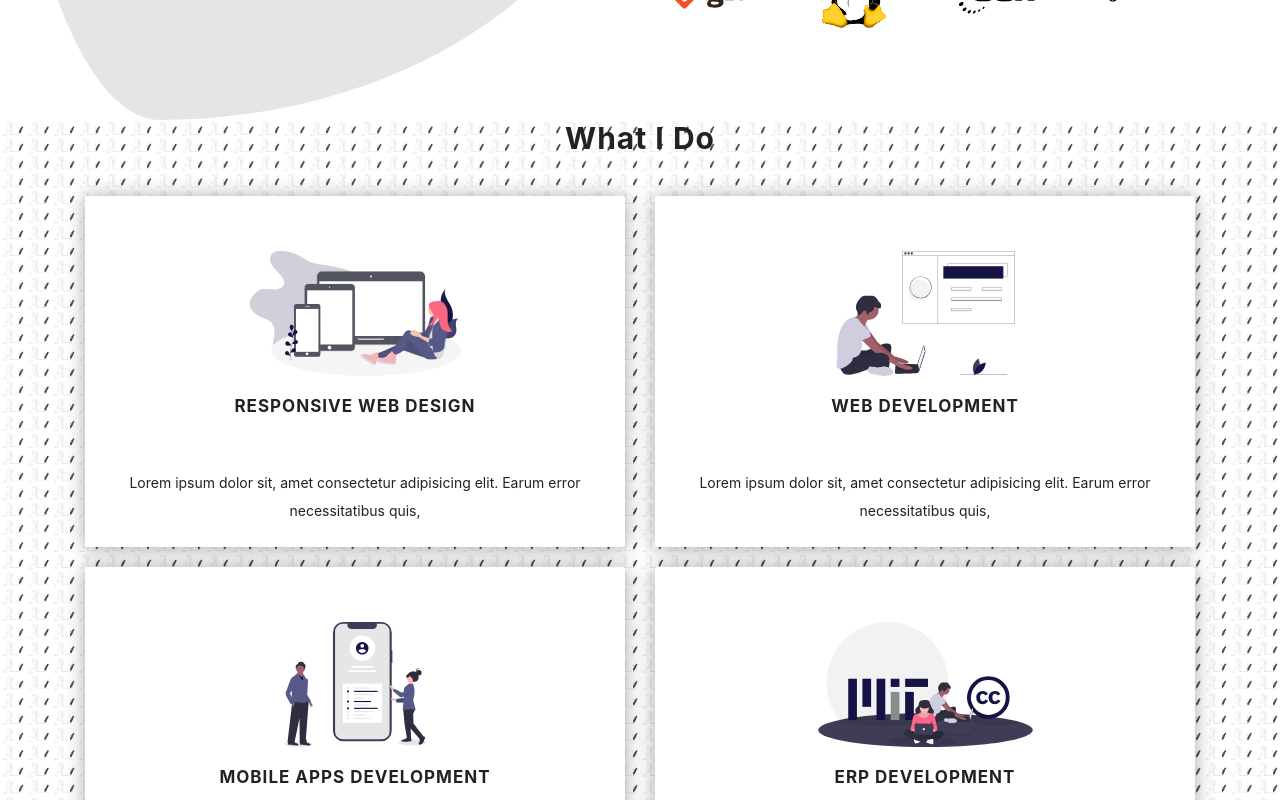
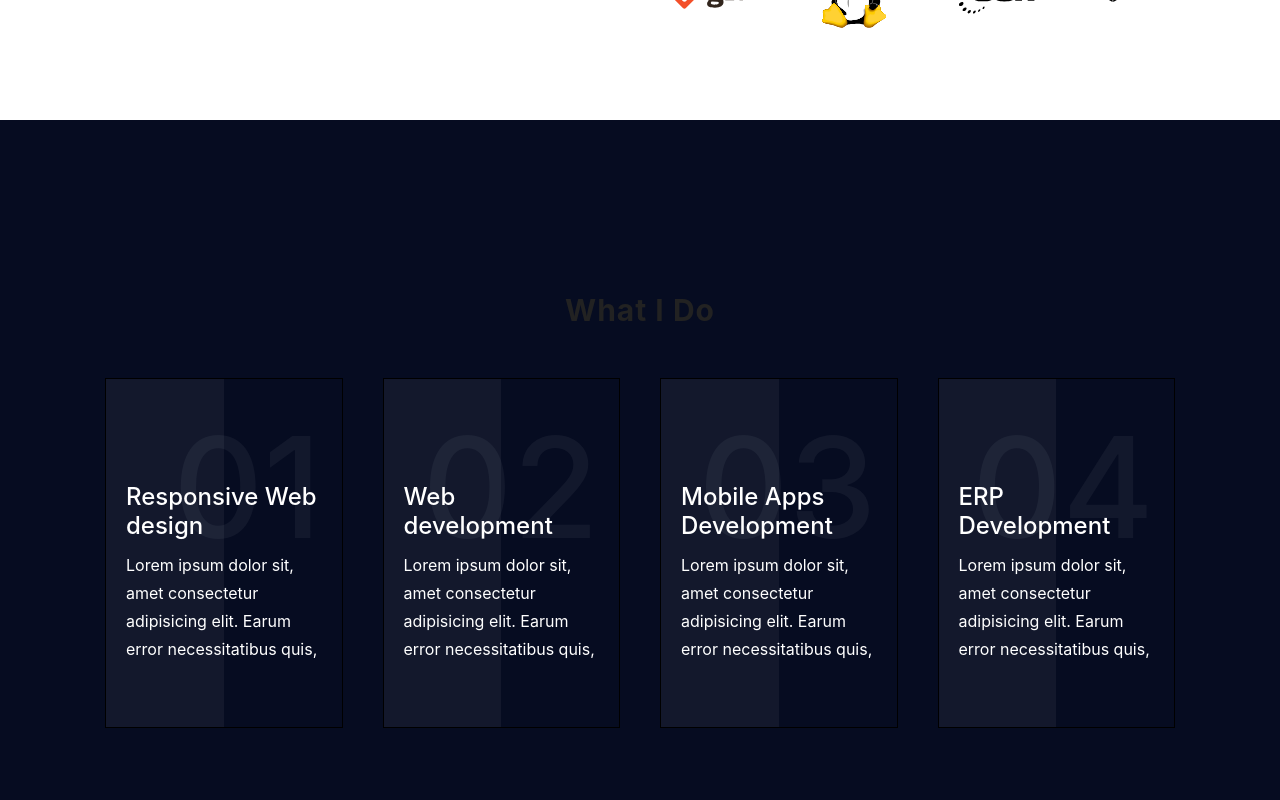
Before and after one commit to The-macharia/react-portfolio, a React (Create React App) app: page / in a window 1280 px wide. Shown: the part 1480-2280 px from the top of the page. Built offline with nearby package versions, Linux system fonts and the light colour scheme.

Commit message:
too late to remember changes

```diff
--- a/src/App.js
+++ b/src/App.js
@@ -146,7 +146,7 @@ class App extends Component {
               scroll-behavior: smooth;
             }
             #services {
-              background-size: 2%;
+
             }
             section,
             header {
@@ -160,16 +160,6 @@ class App extends Component {
             #about {
               position: relative;
 
-              &::before {
-                content: "";
-                height: 100%;
-                width: 50%;
-                border-radius: 83% 17% 75% 25% / 35% 55% 45% 65%;
-                background-color: rgba(0, 0, 0, 0.1);
-                position: absolute;
-                top: 0;
-                left: 0;
-              }
             }
             h1 {
               font-weight: bold;
@@ -246,13 +236,13 @@ class App extends Component {
               }
               #about {
                 text-align: center;
-                &::before {
+                ${"" /* &::before {
                   border-radius: 0% 100% 0% 100% / 60% 0% 100% 40%;
                   bottom: 0;
                   left: 0;
                   width: 100%;
                   height: 50%;
-                }
+                } */}
               }
               .about-social {
                 width: 100% !important;
--- a/src/components/Card.js
+++ b/src/components/Card.js
@@ -1,6 +1,7 @@
 import React from "react";
 import Button from "./Button";
 import styled from "@emotion/styled";
+import "./components.css";
 
 const Card = (props) => (
   <div className="card">
@@ -58,10 +59,22 @@ export const ServiceCard = (props) => (
     </div>
   </CardDiv>
 );
+export const ServicesCard = (props) => (
+  <div className="box">
+    <div className="content">
+      <h2>01</h2>
+      <h3>Service One</h3>
+      <p>
+        llllllllllllllllllllllllllllllllllllllllllllllllll
+        sddddddddddddddsaslllllllllllllllllllllllllllllllllllllllllll
+      </p>
+    </div>
+  </div>
+);
 
 export const ProjectCard = (props) => {
   return (
-    <div className="card">
+    <div className=" project__card">
       <div className="card__image">{props.image}</div>
       <div className="card__cta">
         {Object.values(props.cta).map((ct) => (
--- /dev/null
+++ b/src/components/components.css
@@ -0,0 +1,239 @@
+#services {
+  background-color: #060c21;
+}
+.services {
+  position: relative;
+  display: flex;
+  justify-content: center;
+  align-items: center;
+  /* display: grid;
+  grid-template-columns: repeat(auto-fill, minmax(260px, 1fr));
+  grid-template-rows: auto;
+  grid-gap: 0 4rem; */
+}
+.services .box {
+  position: relative;
+  height: 35rem;
+  /* mobile height: 300px */
+  /* background: #060c21; */
+  display: flex;
+  justify-content: center;
+  align-items: center;
+  border: 0.5px solid #000;
+  margin: 20px 20px;
+}
+.services .box::before {
+  content: "";
+  position: absolute;
+  top: -2px;
+  left: -2px;
+  bottom: -2px;
+  right: -2px;
+  background-color: #fff;
+  z-index: -1;
+  transform: skew(2deg, 2deg);
+}
+.services .box::after {
+  content: "";
+  position: absolute;
+  top: 0;
+  left: 0;
+  width: 50%;
+  height: 100%;
+  background: rgba(255, 255, 255, 0.05);
+  pointer-events: none;
+}
+.services .box:nth-child(1)::before {
+  background-image: linear-gradient(315deg, #ff0057, #e64a19);
+}
+.services .box:nth-child(2)::before {
+  background-image: linear-gradient(315deg, #89ff00, #00bcd4);
+}
+.services .box:nth-child(3)::before {
+  background-image: linear-gradient(315deg, #e91e63, #5d02ff);
+}
+.services .box:nth-child(4)::before {
+  background-image: linear-gradient(315deg, #ff0000, #ffc107);
+}
+
+.box:hover .services .box:nth-child(2)::before {
+  background-image: linear-gradient(135deg, #ff0057, #e64a19);
+}
+.content {
+  position: relative;
+  width: 100%;
+  padding: 2rem;
+  transition: all 0.3s;
+  transform: translateY(2rem);
+}
+
+.content h2 {
+  position: absolute;
+  top: -6rem;
+  right: 2rem;
+  margin: 0;
+  padding: 0;
+  font-size: 10em;
+  color: rgba(255, 255, 255, 0.05);
+  transition: 0.5s;
+}
+
+.box:hover .content h2 {
+  top: -140px;
+}
+.box:hover .content {
+  transform: translateY(3rem);
+}
+.content h3 {
+  margin: 0 0 1rem;
+  padding: 0;
+  font-size: 2.4rem;
+  color: #fff;
+}
+
+.content p {
+  margin: 0;
+  padding: 0;
+  color: #fff;
+  font-size: 16px;
+}
+
+.project__container {
+  position: relative;
+  display: flex;
+  justify-content: space-between;
+}
+.project__card {
+  transition: all 0.3s;
+  width: 30%;
+  border-radius: 1rem;
+  box-shadow: 0 0.1re 0.2rem rgba(0, 0, 0, 0.35);
+}
+
+.project__face {
+  width: 100%;
+  position: relative;
+  padding: 0.1rem;
+}
+.project__content {
+  display: flex;
+  flex-direction: column;
+  justify-content: center;
+  align-items: center;
+}
+.project__content img {
+  width: 100%;
+  height: 20rem;
+}
+.project__content h3 {
+  font-size: 2rem;
+  letter-spacing: 0.1rem;
+  padding: 1rem 0;
+}
+.project__cta {
+  border-top: 1px solid #ccc;
+  display: flex;
+  width: 100%;
+  justify-content: center;
+  align-items: center;
+}
+.project__content a {
+  text-decoration: none;
+  padding: 1rem 2rem;
+  margin: 1rem;
+  text-transform: uppercase;
+  color: #222;
+  border-radius: 2rem;
+  line-height: 200%;
+  box-shadow: 0 0.1rem 0.2rem rgba(0, 0, 0, 0.05);
+}
+
+/* .project__card:hover a {
+  box-shadow: 0 1rem 2rem rgba(0, 0, 0, 0.35);
+} */
+.project__card:hover,
+a:hover {
+  box-shadow: 0 1rem 2rem rgba(0, 0, 0, 0.35);
+}
+.face1 {
+  transform: translateY(4rem);
+  transition: all 0.3s;
+  background-color: #fff;
+  z-index: 100;
+}
+
+.face2 {
+  transform: translateY(-7rem);
+  transition: all 0.3s;
+  z-index: -1;
+  padding: 1rem 2rem;
+  background-color: #fff;
+  line-height: 200%;
+  letter-spacing: 0.1rem;
+}
+
+.project__card:hover {
+  box-shadow: 0 1rem 2rem rgba(0, 0, 0, 0.35);
+}
+.project__card .face2 .project__content .project__cta a:hover {
+  background-color: red;
+}
+
+.project__card:hover .face1 {
+  transform: translateY(0);
+}
+.project__card:hover .face2 {
+  transform: translateY(0);
+}
+/* .project__container {
+  position: relative;
+  display: flex;
+  justify-content: space-between;
+  flex-wrap: wrap;
+}
+
+.project__card {
+  position: relative;
+  background-color: #060c21;
+}
+.project_content {
+  display: flex;
+  flex-direction: column;
+  align-items: center;
+  justify-content: center;
+}
+.project_content img {
+  width: 80%;
+  border-radius: 3rem;
+}
+
+.project__face {
+  width: 200px;
+  height: 200px;
+  transition: 0.5s;
+}
+.project__face .face1 {
+  position: relative;
+  background-color: #333;
+  display: flex;
+  justify-content: center;
+  align-items: center;
+  z-index: 1;
+}
+.project__face .face2 {
+  position: relative;
+  background-color: #fff;
+  display: flex;
+  justify-content: center;
+  align-items: center;
+  z-index: 1;
+  padding: 2rem;
+  box-sizing: border-box;
+  box-shadow: 0 2rem 5rem rgba(0, 0, 0, 0.8);
+}
+.projects {
+}
+.projects {
+}
+.projects {
+} */
--- a/src/containers/About.js
+++ b/src/containers/About.js
@@ -15,7 +15,7 @@ const About = (props) => {
             <Cards
               title={"About Me"}
               text={
-                "Lorem ipsum dolor sit, amet consectetur adipisicing elit. Earum error necessitatibus quis, eaque reiciendis vero optio esse tempora laboriosam aliquid expedita assumenda hic aliquam repellat maiores ipsa minima quod est."
+                "On a 0 and 1 basis, I`m a Fullstack Software Engineer, just currently specializing as a Frontend Engineer. I am a graduate in Mathematics and Computer Science. I am a chess enthusiast, ney! Chess Guru and you can obviously imagine where I turn to when code fails me."
               }
             />
             <div className="row my-3 about-social">
--- a/src/containers/Contact.js
+++ b/src/containers/Contact.js
@@ -81,7 +81,7 @@ class Contact extends Component {
     let valid = true;
     if (rules) {
       if (rules.required) {
-        valid = valid && input.value.trim() !== " ";
+        valid = valid && input.value.trim(" ") !== " ";
       }
       if (rules.min) {
         valid = valid && input.value.length >= rules.min;
@@ -110,14 +110,12 @@ class Contact extends Component {
   };
 
   onsubmitHandler = (e) => {
-    const items = [];
     e.preventDefault();
+    const message = {};
 
-    for (let item in this.state.form) {
-      items.push(item);
-    }
-    // const mail = items.map((item) => item);
-    console.log(items);
+    const form = Object.entries(this.state.form);
+    form.map((arr) => (message[arr[0]] = arr[1].value));
+    console.log(message);
   };
 
   render() {
--- a/src/containers/Header.js
+++ b/src/containers/Header.js
@@ -25,9 +25,8 @@ const Header = (props) => {
               title={"Macharia Eric"}
               btn={"Hire Me"}
               featured={"hi, this is me"}
-              text={`Lorem ipsum dolor sit, ✌ amet consectetur adipisicing elit. Earum error necessitatibus
-                quis, eaque reiciendis vero optio esse tempora laboriosam aliquid expedita assumenda
-                hic aliquam repellat maiores ipsa minima quod est.`}
+              text={`I am Eric, ✌ a Software Engineer living in Kenya. I am currently  specializing as a Frontend software engineer.
+              All i want to do is build software that matters, make products that make people's lives easier even if it is just one person. Scratch that, atleast two 😁.`}
             />
           </div>
         </div>
--- a/src/containers/Projects.js
+++ b/src/containers/Projects.js
@@ -2,26 +2,71 @@ import React, { Component } from "react";
 import "bootstrap/dist/css/bootstrap.css";
 import Heading from "../components/Heading";
 import { ProjectCard } from "../components/Card";
-
+import Image from "../assets/drawing.png";
+import "../components/components.css";
 class Projects extends Component {
   state = {
     projects: {
       mine: {
         name: "Personal Portfolio",
-        cta: { link: { url: "the-macharia.web.app", icon: "source" } },
+        cta: {
+          source: { url: "the-macharia.web.app", icon: "source" },
+          live: { url: "the-macharia.webs.app", icon: "live" },
+        },
+        details: "lorem",
+      },
+      you: {
+        name: "Personal Porlio",
+        cta: {
+          source: { url: "the-macharia.web.app", icon: "source" },
+          live: { url: "the-macharia.webs.app", icon: "live" },
+        },
+        details: "lorem",
+      },
+      yours: {
+        name: "rsonal Portfolio",
+        cta: {
+          source: { url: "the-macharia.web.app", icon: "source" },
+          live: { url: "the-macharia.webs.app", icon: "live" },
+        },
         details: "lorem",
       },
     },
   };
   render() {
     const projects = Object.entries(this.state.projects).map((project) => (
-      <ProjectCard key={project[0]} cta={project[1].cta} />
+      <div className="project__card" key={Math.random()}>
+        <div className="project__face face1">
+          <div className="project__content">
+            <img src={Image} alt="Website" />
+            <h3>Design</h3>
+          </div>
+        </div>
+
+        <div className="project__face face2">
+          <div className="project__content">
+            <p>
+              Lorem ipsum dolor sit, amet consectetur adipisicing elit. Earum
+              error necessitatibus quis
+            </p>
+            <div className="project__cta">
+              <a href="/">source</a>
+              <a href="/">live</a>
+            </div>
+          </div>
+        </div>
+      </div>
     ));
 
+    // <div className="col-md-4" key={project[0]}>
+    //   <ProjectCard {...project[1]} />
+    // </div>
     return (
       <section id="projects">
         <Heading title="Some Of My Work" mb="3rem" />
-        <div className="container">{projects}</div>
+        <div className="container">
+          <div className="project__container">{projects}</div>
+        </div>
       </section>
     );
   }
--- a/src/containers/Services.js
+++ b/src/containers/Services.js
@@ -5,12 +5,12 @@ import Container from "react-bootstrap/Container";
 import "bootstrap/dist/css/bootstrap.min.css";
 import Row from "react-bootstrap/Row";
 import Col from "react-bootstrap/Col";
-import { ServiceCard } from "../components/Card";
+import { ServicesCard } from "../components/Card";
 import { ReactComponent as AppLogo } from "../assets/app.svg";
 import { ReactComponent as WebLogo } from "../assets/web.svg";
 import { ReactComponent as ErpLogo } from "../assets/erp.svg";
 import { ReactComponent as ResponsiveLogo } from "../assets/responsive.svg";
-import Image from "../assets/drawing.png";
+import "../components/components.css";
 
 class Services extends Component {
   state = {
@@ -35,7 +35,7 @@ class Services extends Component {
       },
       {
         icon: <ErpLogo style={{ width: "100%", height: "50%" }} />,
-        title: "eRP Development",
+        title: "ERP Development",
         text:
           "Lorem ipsum dolor sit, amet consectetur adipisicing elit. Earum error necessitatibus quis,",
       },
@@ -43,23 +43,38 @@ class Services extends Component {
   };
   render() {
     return (
-      <section id="services" style={{ backgroundImage: `url(${Image})` }}>
+      <section id="services" style={{ background: "#060c21", zIndex: "-10" }}>
         <Container>
           <Heading title="What I Do" mb={"3rem"} />
-          <Row>
-            {this.state.services.map((service) => (
-              <Col md={6} key={service.title}>
-                <ServiceCard
-                  title={service.title}
-                  icon={service.icon}
-                  text={service.text}
-                />
-              </Col>
+          <div className="services">
+            {this.state.services.map((service, index) => (
+              <div className="box" key={JSON.stringify(service)}>
+                <div className="content">
+                  <h2>0{index + 1}</h2>
+                  <h3>{service.title}</h3>
+                  <p>{service.text}</p>
+                </div>
+              </div>
             ))}
-          </Row>
+          </div>
         </Container>
       </section>
     );
   }
 }
 export default Services;
+// {this.state.services.map((service) => (
+//   <Col md={3} key={service.title}>
+//     <ServicesCard />
+//   </Col>
+// ))}
+
+// {this.state.services.map((service) => (
+//   <Col md={6} key={service.title}>
+//     <ServiceCard
+//       title={service.title}
+//       icon={service.icon}
+//       text={service.text}
+//     />
+//   </Col>
+// ))}
--- a/src/index.css
+++ b/src/index.css
@@ -8,15 +8,44 @@
 
   transform: translateY(-50%);
 }
+.project__card {
+  /* background-color: blue; */
+}
 
 .card__image {
+  /* width: 50%; */
 }
 
 .card__cta {
   display: flex;
   justify-content: center;
+  padding: 1rem 0;
 }
 .card__cta a {
   padding: 1rem;
   text-decoration: none;
+  text-transform: uppercase;
+  letter-spacing: 0.1rem;
+  transition: all 0.2s;
+  color: rgb(88, 80, 80);
 }
+
+.card__cta a:hover {
+  letter-spacing: 0.2rem;
+  text-decoration: none;
+  color: #0a1535;
+}
+
+.nav-link {
+  letter-spacing: 0.1rem;
+  color: rgb(88, 80, 80);
+}
+
+.nav-link:hover,
+.nav-link:active {
+  letter-spacing: 0.2rem;
+}
+
+a:hover {
+  color: red;
+}
```
Also changed, not shown: src/components/Button.js (+0 -60 lines), src/containers/Containers.module.css (added).
